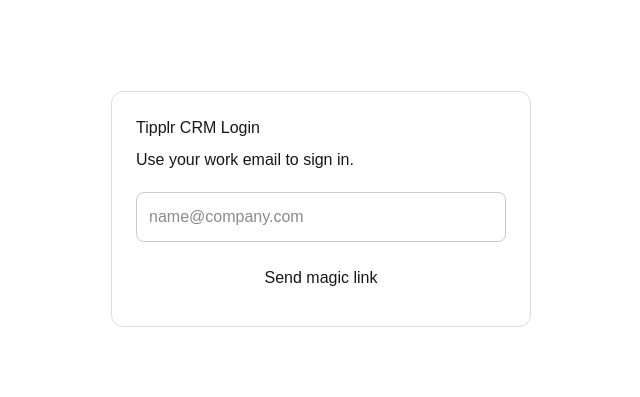
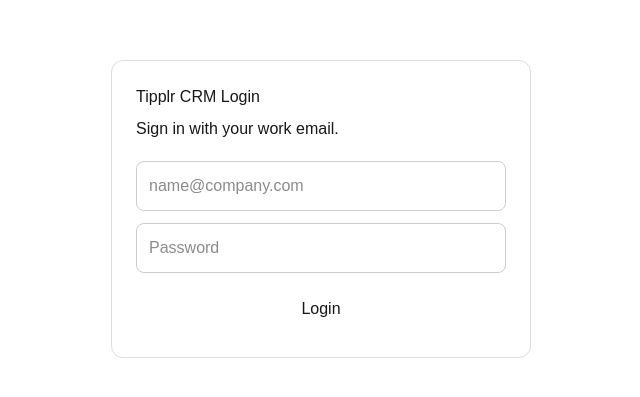
Before and after one commit to askgogo84/tipplr-sales-crm-app, a Next.js app: page /login in a window 1280 px wide. Shown: the part 191-588 px from the top of the page, without its empty margins (319-959 px from the left). Built offline with nearby package versions, Linux system fonts and the light colour scheme; no server answers.

Commit message:
Switch login page to password auth

```diff
--- a/app/login/page.tsx
+++ b/app/login/page.tsx
@@ -6,35 +6,42 @@
 export default function LoginPage() {
   const supabase = createClient()
   const [email, setEmail] = useState('')
+  const [password, setPassword] = useState('')
+  const [message, setMessage] = useState('')
   const [loading, setLoading] = useState(false)
-  const [message, setMessage] = useState('')
 
   async function handleLogin(e: React.FormEvent) {
     e.preventDefault()
     setLoading(true)
     setMessage('')
 
-    const { error } = await supabase.auth.signInWithOtp({
+    const { error } = await supabase.auth.signInWithPassword({
       email,
-      options: {
-        emailRedirectTo: `${window.location.origin}/dashboard`,
-      },
+      password,
     })
 
     if (error) {
       setMessage(error.message)
-    } else {
-      setMessage('Magic link sent. Check your email.')
+      setLoading(false)
+      return
     }
 
-    setLoading(false)
+    window.location.href = '/dashboard'
   }
 
   return (
     <main style={{ minHeight: '100vh', display: 'grid', placeItems: 'center', padding: 24 }}>
-      <div style={{ width: '100%', maxWidth: 420, padding: 24, border: '1px solid #ddd', borderRadius: 12 }}>
+      <div
+        style={{
+          width: '100%',
+          maxWidth: 420,
+          padding: 24,
+          border: '1px solid #ddd',
+          borderRadius: 12,
+        }}
+      >
         <h1 style={{ marginBottom: 8 }}>Tipplr CRM Login</h1>
-        <p style={{ marginBottom: 20 }}>Use your work email to sign in.</p>
+        <p style={{ marginBottom: 20 }}>Sign in with your work email.</p>
 
         <form onSubmit={handleLogin}>
           <input
@@ -42,6 +49,21 @@
             placeholder="name@company.com"
             value={email}
             onChange={(e) => setEmail(e.target.value)}
+            required
+            style={{
+              width: '100%',
+              padding: 12,
+              border: '1px solid #ccc',
+              borderRadius: 8,
+              marginBottom: 12,
+            }}
+          />
+
+          <input
+            type="password"
+            placeholder="Password"
+            value={password}
+            onChange={(e) => setPassword(e.target.value)}
             required
             style={{
               width: '100%',
@@ -63,7 +85,7 @@
               cursor: 'pointer',
             }}
           >
-            {loading ? 'Sending...' : 'Send magic link'}
+            {loading ? 'Signing in...' : 'Login'}
           </button>
         </form>
 
```
